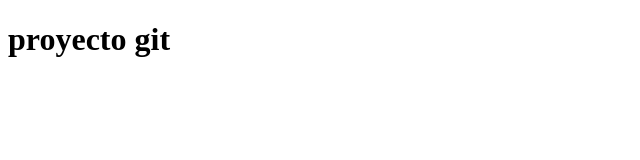
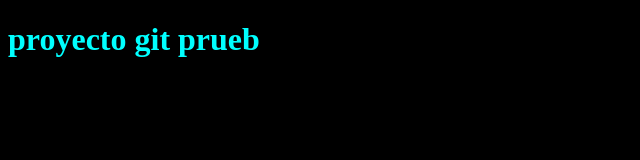
Before and after one commit to Buholeks/prueba, a plain HTML site: page index.html in a window 1280 px wide. Shown: the whole page, without its empty margins (0-640 px from the left). Drawn offline with Linux system fonts and the light colour scheme.

Commit message:
c ambios

```diff
--- a/estilos.css
+++ b/estilos.css
@@ -1,5 +1,4 @@
-.body{
+body{
     background-color: black;
-    color: aqua;
-
+color: aqua;
 }
--- a/index.html
+++ b/index.html
@@ -9,7 +9,7 @@
 </head>
 
 <body>
-    <h1>proyecto git</h1>
+    <h1>proyecto git prueb</h1>
 </body>
 
 </html>
```
